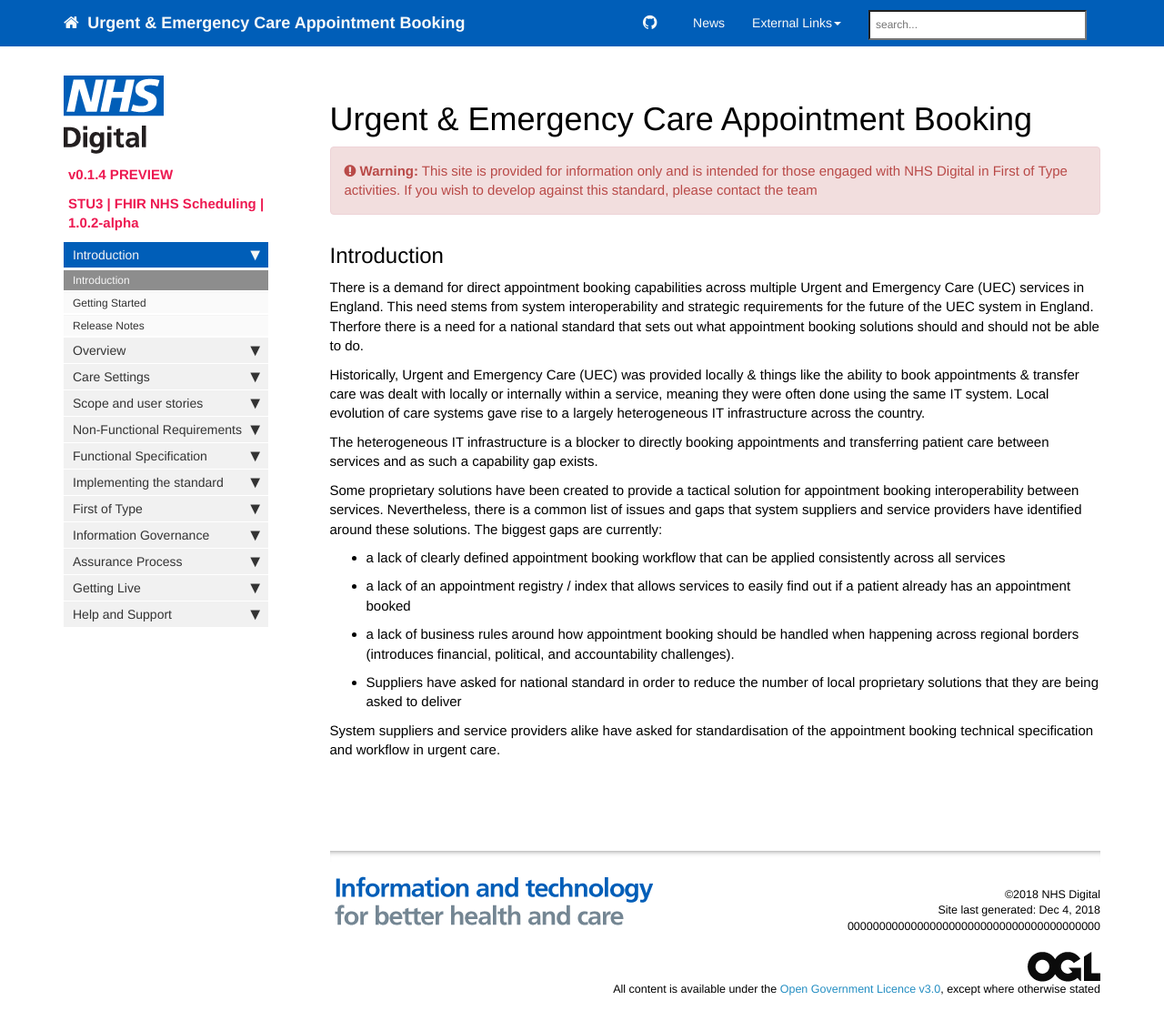
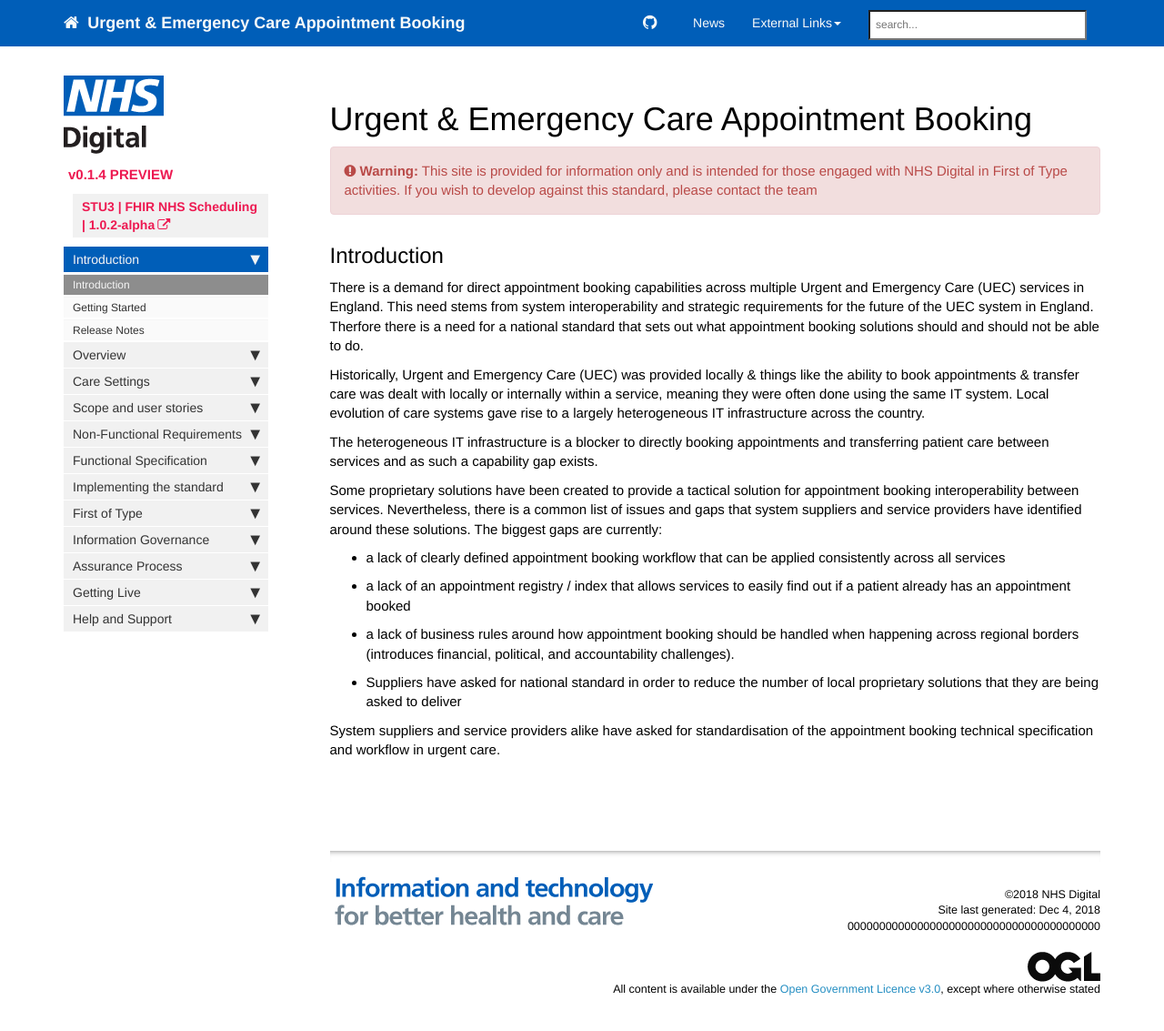
Before and after one commit to nhsd-a2si/docs-uec-appts, a Jekyll site: the page built from index.md, in a window 1280 px wide and 1157 px high. Shown: the top 1133 px of the window at 91% size. Built offline with Jekyll 4.4.1, drawn with Linux system fonts in a browser that asks for light colours; nearby versions of some CDN libraries.

Commit message:
Update sidebar.html

```diff
--- a/_includes/sidebar.html
+++ b/_includes/sidebar.html
@@ -3,8 +3,8 @@
 <ul id="mysidebar" class="nav">
 	<img src="{{ "images/logo.png" }}" alt="NHS Digital Logo"/>
     <li class="sidebarTitle">{{sidebar[0].product}} {{sidebar[0].version}}</li>
-    <li class="sidebarTitle">{{sidebar[0].spec}}</li>
-    <!-- <li class="sidebarSubTitle"><a href="{{sidebar[0].speclink}}" target="_blank">{{sidebar[0].spec}}</a></li> -->
+    <!-- <li class="sidebarTitle">{{sidebar[0].spec}}</li> -->
+    <li class="sidebarTitle"><a class="sidebarSubTitle" href="{{sidebar[0].speclink}}" target="_blank">{{sidebar[0].spec}}</a></li>
 		{% for entry in sidebar %}
    {% if showbackbutton == true %}
     <li id="gpcnavlink">
```
